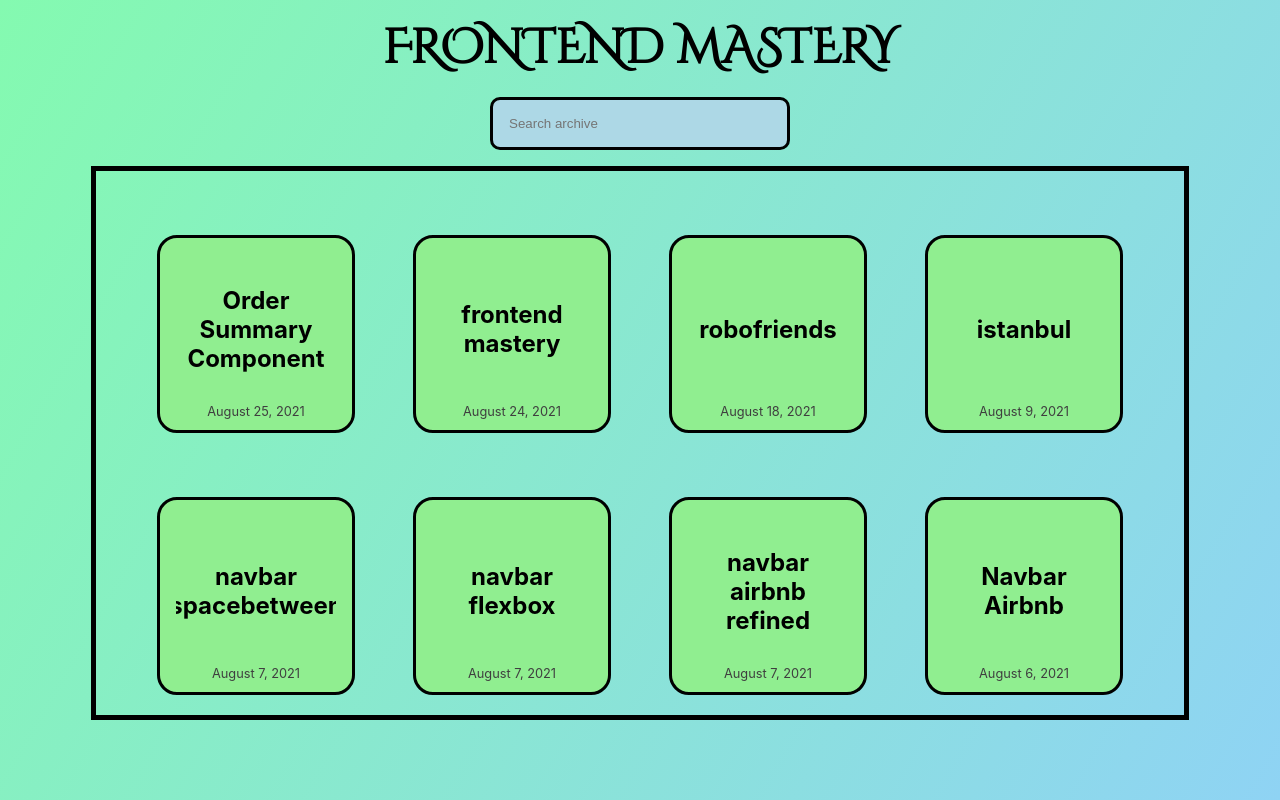
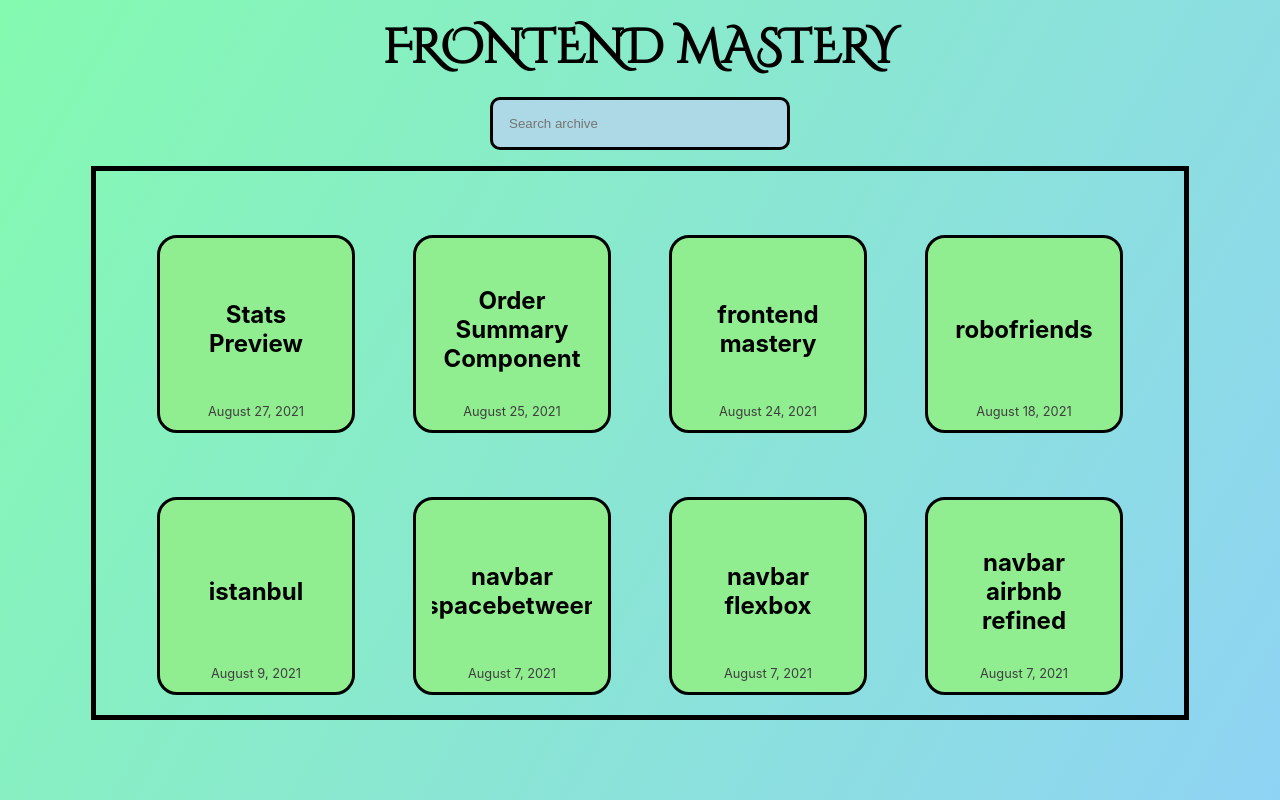
Before and after one commit to rodelcdavid/frontend-mastery, a React (Create React App) app: page / in a window 1280 px wide. Built offline with nearby package versions, Linux system fonts and the light colour scheme.

Commit message:
added stats preview to archive

```diff
--- a/src/archiveList.js
+++ b/src/archiveList.js
@@ -81,6 +81,13 @@
     title: 'Order Summary Component',
     date: 'August 25, 2021',
     link: 'https://rodelcdavid.github.io/archive-ui-practice/files/order-summary-component'
+},
+
+{
+    id: 13,
+    title: 'Stats Preview',
+    date: 'August 27, 2021',
+    link: 'https://rodelcdavid.github.io/archive-ui-practice/files/stats-preview-card-component'
 }
 
 ];
```
